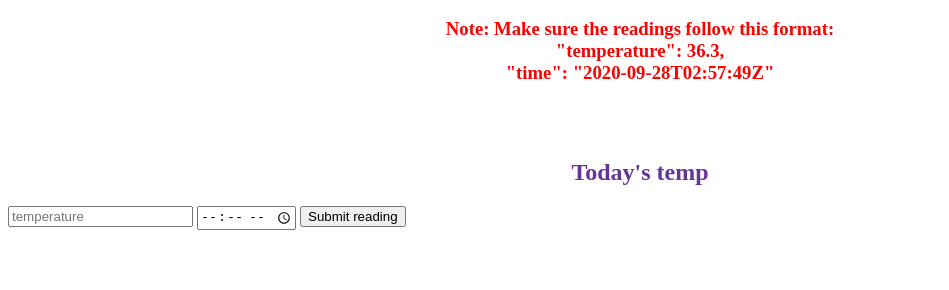
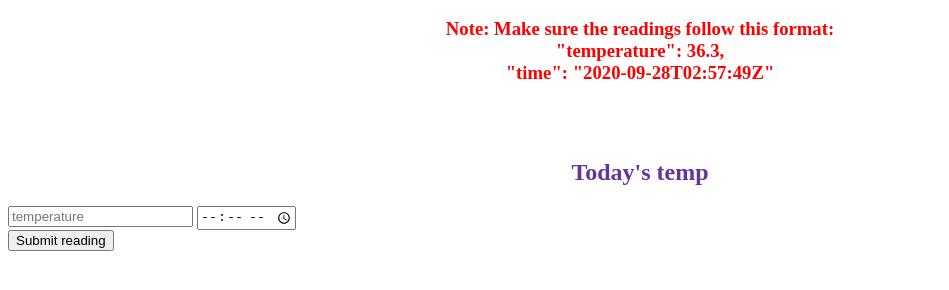
Before and after one commit to vlpsebas/pages-test, a plain HTML site: page index.html in a window 1280 px wide. Shown: the part 48-338 px from the top of the page, without its empty margins (0-949 px from the left). Drawn offline with Linux system fonts and the light colour scheme.

Commit message:
parapgraphs btw values and button

```diff
--- a/index.html
+++ b/index.html
@@ -43,7 +43,7 @@
     <h2>Today's temp</h2>
     <form action="/submit" method="POST">
         <input type="number" placeholder="temperature" step="0.1" />
-        <input type="time" placeholder="2020-09-28T02:57:49Z" />
+        <input type="time" placeholder="2020-09-28T02:57:49Z" /><br>
         <button type="submit" value="Submit">Submit reading</button>
     </form>
     </body>
```
